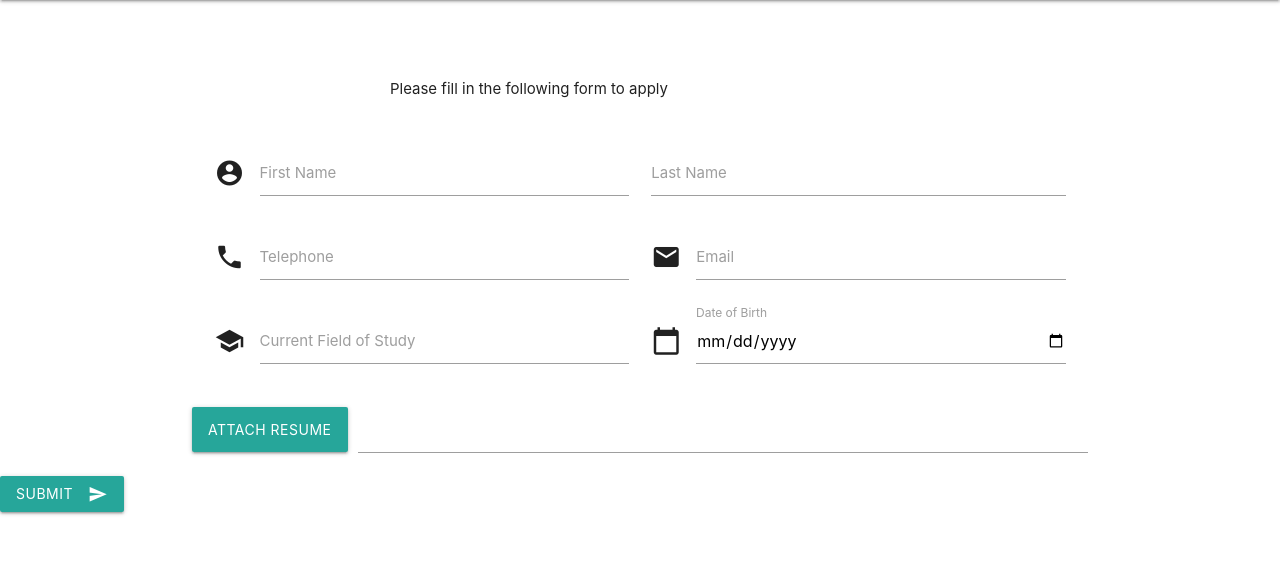
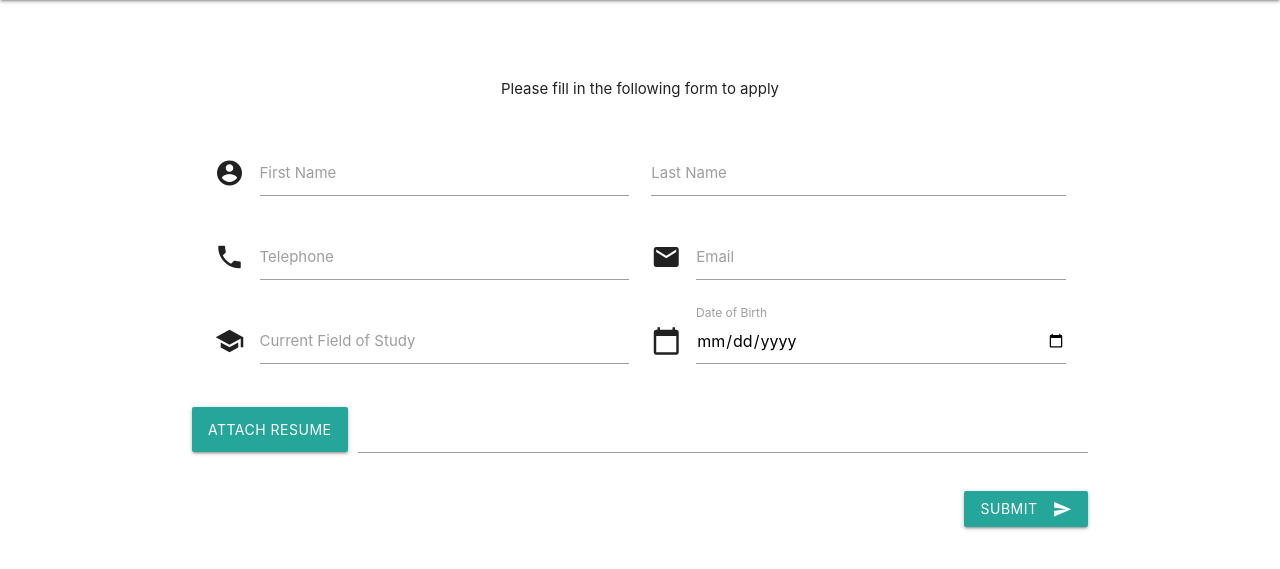
Before and after one commit to ShivanSookram/project, a Flask app: template App/templates/form.html in a window 1280 px wide. Shown: the part 64-633 px from the top of the page. Run offline with Flask 3, Linux system fonts and the light colour scheme; the template is opened without the code that fills it, so the values that code supplies are empty.

Commit message:
form look nice now :)

```diff
--- a/App/templates/form.html
+++ b/App/templates/form.html
@@ -7,7 +7,9 @@
 {{ super() }}
 
 {% block content %}
-<div class="container">
+
+<div class="row">
+    <div class="container center">
     <div class="row" style="margin-top: 10%;">
         <div class="col s12 m10 offset-m1">
             <p>Please fill in the following form to apply</p>
@@ -15,7 +17,6 @@
         </div>
     </div>
     </div>
-<div class="row">
     <form class="col s12">
       <div class="input-field col s6">
         <i class="material-icons prefix">account_circle</i>
@@ -58,18 +59,19 @@
         </div>
       </div>
     </form>
-  </div>
     <div class="input-field col s6">
-    <div class="input-field col s3">
+      <div class="input-field col s3 right">
           <form method="POST" enctype="multipart/form-data" action="/submit" class="col s12">
               <button class="btn waves-effect waves-light" type="submit">Submit
                 <i class="material-icons right">send</i>
               </button>
             </form>
-
+      </div>
+    </div>
   </div>
 
 
 
 
+
 {% endblock %}
```
Also changed, not shown: App/models/applications.py (added). Lines whose indentation alone changed are shown as unchanged.
